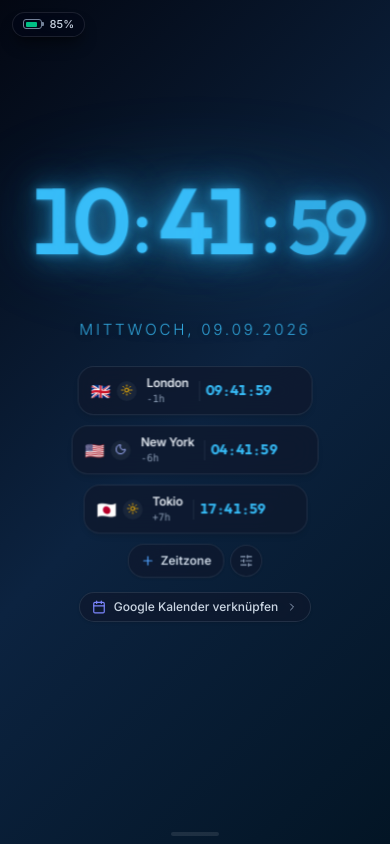
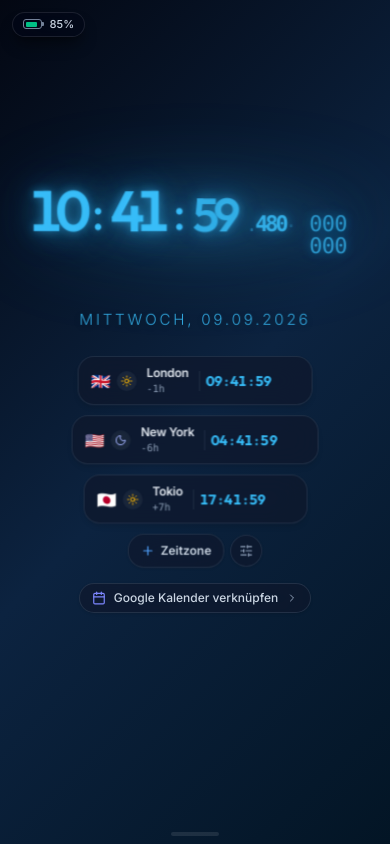
Before and after one commit to 9000schraubengreutze/Uhr-schule, a React (Vite) app: page / in a window 390 px wide. Built offline with nearby package versions, Linux system fonts and the light colour scheme; no server answers; the database is empty; a web font is replaced by a local one.

Commit message:
feat: add millisecond and nanosecond display
Add high-precision sub-second display toggles and high-performance rendering for milliseconds and nanoseconds in the digital clock.

```diff
--- a/src/components/ClockColorPickerPopover.tsx
+++ b/src/components/ClockColorPickerPopover.tsx
@@ -236,12 +236,17 @@ export const ClockColorPickerPopover: React.FC<ClockColorPickerPopoverProps> = (
               <span style={{ color: minsCol }} className="transition-colors duration-200">
                 34
               </span>
-              {settings.showSeconds && (
+              {(settings.showSeconds || settings.showMilliseconds || settings.showNanoseconds) && (
                 <>
                   <span className="text-slate-500">:</span>
                   <span style={{ color: secsCol }} className="text-base transition-colors duration-200">
                     56
                   </span>
+                  {(settings.showMilliseconds || settings.showNanoseconds) && (
+                    <span style={{ color: secsCol }} className="text-xs opacity-80 font-mono transition-colors duration-200">
+                      .{settings.showNanoseconds ? '482·195' : '482'}
+                    </span>
+                  )}
                 </>
               )}
             </div>
@@ -258,7 +263,7 @@ export const ClockColorPickerPopover: React.FC<ClockColorPickerPopoverProps> = (
                   ? 'Nur Stunden (HH)'
                   : activeScope === 'minutes'
                   ? 'Nur Minuten (MM)'
-                  : 'Nur Sekunden (SS)'}
+                  : 'Sekunden & Präzision (SS.ms)'}
               </span>
             </div>
 
--- a/src/components/DigitalClock.tsx
+++ b/src/components/DigitalClock.tsx
@@ -1,6 +1,6 @@
 import React, { useEffect, useState, useRef, useCallback, useMemo } from 'react';
 import { motion, useAnimation } from 'motion/react';
-import { Coffee, GraduationCap, Lock, Palette } from 'lucide-react';
+import { Coffee, GraduationCap, Lock, Palette, Clock } from 'lucide-react';
 import { ClockSettings } from '../types';
 import { playTickSound } from '../utils/audio';
 import { AdditionalTimeZonesBar } from './AdditionalTimeZonesBar';
@@ -185,12 +185,64 @@ export const DigitalClock: React.FC<DigitalClockProps> = ({
     return Math.max(36, Math.min(480, Math.round(approx)));
   });
 
+  const shouldShowSeconds = Boolean(settings.showSeconds || settings.showMilliseconds || settings.showNanoseconds);
+  const shouldShowSubseconds = Boolean(settings.showMilliseconds || settings.showNanoseconds);
+
+  const msRef = useRef<HTMLSpanElement>(null);
+  const nsRef = useRef<HTMLSpanElement>(null);
+
+  // High-performance 60/120 FPS subsecond ticker using requestAnimationFrame (direct DOM update with 0% React re-render overhead)
+  useEffect(() => {
+    if (!shouldShowSubseconds) return;
+
+    let animId: number;
+    let lastMsVal = -1;
+
+    const updateSubseconds = () => {
+      const nowMs = Date.now() + (settings.useAtomicSync ? offsetMs : 0);
+      const perfNow = performance.now();
+
+      const ms = Math.floor(nowMs % 1000);
+      if (msRef.current && ms !== lastMsVal) {
+        msRef.current.textContent = String(ms).padStart(3, '0');
+        lastMsVal = ms;
+      }
+
+      if (settings.showNanoseconds && nsRef.current) {
+        // High-resolution sub-millisecond fraction
+        const subMsFraction = perfNow % 1;
+        const totalSubMsNano = Math.floor(subMsFraction * 1_000_000);
+        const micros = Math.floor(totalSubMsNano / 1000);
+        const nanos = totalSubMsNano % 1000;
+        nsRef.current.textContent = `${String(micros).padStart(3, '0')} ${String(nanos).padStart(3, '0')}`;
+      }
+
+      animId = requestAnimationFrame(updateSubseconds);
+    };
+
+    animId = requestAnimationFrame(updateSubseconds);
+    return () => cancelAnimationFrame(animId);
+  }, [shouldShowSubseconds, settings.showNanoseconds, settings.useAtomicSync, offsetMs]);
+
+  const handleCycleSubseconds = () => {
+    if (!onUpdateSettings) return;
+    onUpdateSettings((prev) => {
+      if (prev.showMilliseconds && prev.showNanoseconds) {
+        return { ...prev, showMilliseconds: true, showNanoseconds: false };
+      } else if (prev.showMilliseconds && !prev.showNanoseconds) {
+        return { ...prev, showMilliseconds: false, showNanoseconds: false };
+      } else {
+        return { ...prev, showMilliseconds: true, showNanoseconds: true, showSeconds: true };
+      }
+    });
+  };
+
   useEffect(() => {
     // Adaptive timer: In ecoMode or when seconds are hidden, tick every 500ms or 1000ms.
     // When seconds are shown, tick at ~200ms or 250ms (or align to exact next second) - saves 80-90% timer wakeups compared to 50ms polling!
     const pollingIntervalMs = settings.ecoMode
-      ? settings.showSeconds ? 500 : 1000
-      : settings.showSeconds ? 200 : 500;
+      ? shouldShowSeconds ? 500 : 1000
+      : shouldShowSeconds ? 200 : 500;
 
     const interval = setInterval(() => {
       const nowMs = Date.now();
@@ -207,7 +259,7 @@ export const DigitalClock: React.FC<DigitalClockProps> = ({
     }, pollingIntervalMs);
 
     return () => clearInterval(interval);
-  }, [settings.soundEnabled, settings.useAtomicSync, settings.showSeconds, settings.ecoMode, offsetMs]);
+  }, [settings.soundEnabled, settings.useAtomicSync, shouldShowSeconds, settings.ecoMode, offsetMs]);
 
   // Colon animation type and intensity
   const colonAnimType = settings.colonAnimation || (settings.showBlinkingSeparator ? 'blink' : 'pulse');
@@ -513,8 +565,18 @@ export const DigitalClock: React.FC<DigitalClockProps> = ({
       let totalEmWidth = 4 * digitEm + colonEm;
 
       // Seconds: + colon + 2 digits at 0.82em scale
-      if (settings.showSeconds) {
+      if (shouldShowSeconds) {
         totalEmWidth += colonEm + 2 * (digitEm * 0.82);
+      }
+
+      // Milliseconds & Nanoseconds
+      if (shouldShowSubseconds) {
+        // Dot + 3 digits for ms
+        totalEmWidth += colonEm * 0.4 + 3 * (digitEm * (settings.showNanoseconds ? 0.38 : 0.52));
+        if (settings.showNanoseconds) {
+          // Middle dot + 6 digits for micro/nano + unit badge
+          totalEmWidth += colonEm * 0.3 + 6 * (digitEm * 0.38) + 0.4;
+        }
       }
 
       // 12-Hour AM/PM badge
@@ -582,7 +644,10 @@ export const DigitalClock: React.FC<DigitalClockProps> = ({
   }, [
     isAutoScaling,
     settings.clockScale,
-    settings.showSeconds,
+    shouldShowSeconds,
+    shouldShowSubseconds,
+    settings.showMilliseconds,
+    settings.showNanoseconds,
     settings.is24Hour,
     settings.clockFont,
     settings.showDate,
@@ -810,7 +875,7 @@ export const DigitalClock: React.FC<DigitalClockProps> = ({
             </span>
 
             {/* Optional Seconds */}
-            {settings.showSeconds && (
+            {shouldShowSeconds && (
               <>
                 <motion.span
                   id="clock-colon-2"
@@ -860,6 +925,45 @@ export const DigitalClock: React.FC<DigitalClockProps> = ({
               </>
             )}
 
+            {/* Optional Milliseconds & Nanoseconds */}
+            {shouldShowSubseconds && (
+              <span
+                id="clock-subseconds-group"
+                onClick={(e) => {
+                  e.stopPropagation();
+                  handleCycleSubseconds();
+                }}
+                title="Präzisionsanzeige: Klicken zum Durchschalten (ms / ns / aus)"
+                className={`${
+                  isAutoScaling
+                    ? settings.showNanoseconds
+                      ? 'text-[0.38em]'
+                      : 'text-[0.52em]'
+                    : 'text-[clamp(1.4rem,5.5vw,4.5rem)]'
+                } inline-flex items-baseline font-mono tabular-numbers select-none opacity-90 ml-[0.08em] transition-all duration-200 hover:opacity-100 hover:scale-[1.02] cursor-pointer rounded-xl px-1`}
+                style={{
+                  color: secondsColor,
+                  textShadow: secondsGlowShadow,
+                }}
+              >
+                <span className="opacity-50 text-[0.85em] font-normal mr-[0.03em] select-none">.</span>
+                <span ref={msRef} id="clock-milliseconds" className="font-semibold">
+                  000
+                </span>
+                {settings.showNanoseconds && (
+                  <>
+                    <span className="opacity-30 mx-[0.05em] text-[0.7em] select-none">·</span>
+                    <span ref={nsRef} id="clock-nanoseconds" className="opacity-85 font-normal tracking-tight">
+                      000 000
+                    </span>
+                  </>
+                )}
+                <span className="text-[0.34em] font-sans font-bold uppercase tracking-wider text-cyan-300/80 ml-1 sm:ml-1.5 self-center px-1.5 py-0.5 rounded-md bg-cyan-500/10 border border-cyan-500/20 shadow-xs hidden sm:inline-block select-none">
+                  {settings.showNanoseconds ? 'ns' : 'ms'}
+                </span>
+              </span>
+            )}
+
             {/* 12-Hour AM / PM Badge */}
             {!settings.is24Hour && ampm && (
               <span
@@ -879,13 +983,16 @@ export const DigitalClock: React.FC<DigitalClockProps> = ({
             )}
           </div>
 
-          {/* Quick Hover Action Chip for Changing Color */}
+          {/* Quick Hover Action Chips: Farbe anpassen & Präzision (ms/ns) */}
           <div
-            className={`inline-flex items-center gap-1.5 px-3.5 py-1.5 mt-2.5 rounded-full text-xs font-medium border shadow-lg transition-all duration-200 ease-out cursor-pointer active:scale-95 ${
+            className={`inline-flex items-center gap-2 mt-2.5 transition-all duration-200 ease-out ${
               isHovered
-                ? 'opacity-100 translate-y-0 bg-slate-900/90 hover:bg-slate-800/95 border-slate-700/80 hover:border-blue-500/50 text-slate-200 hover:text-white hover:scale-105 hover:shadow-[0_6px_20px_rgba(59,130,246,0.25)]'
+                ? 'opacity-100 translate-y-0'
                 : 'opacity-0 -translate-y-1 pointer-events-none'
             }`}
+          >
+            <div
+              className="inline-flex items-center gap-1.5 px-3.5 py-1.5 rounded-full text-xs font-medium border shadow-lg transition-all duration-200 ease-out cursor-pointer active:scale-95 bg-slate-900/90 hover:bg-slate-800/95 border-slate-700/80 hover:border-blue-500/50 text-slate-200 hover:text-white hover:scale-105 hover:shadow-[0_6px_20px_rgba(59,130,246,0.25)]"
               style={{
                 backdropFilter: `blur(${settings.backdropBlurIntensity ?? 16}px)`,
                 WebkitBackdropFilter: `blur(${settings.backdropBlurIntensity ?? 16}px)`,
@@ -898,7 +1005,30 @@ export const DigitalClock: React.FC<DigitalClockProps> = ({
             >
               <Palette className="w-3.5 h-3.5 text-blue-400" />
               <span>Farbe anpassen</span>
-            <span className="text-[10px] text-slate-400 hidden sm:inline">(Ziffern anklicken)</span>
+            </div>
+
+            <button
+              type="button"
+              className="inline-flex items-center gap-1.5 px-3 py-1.5 rounded-full text-xs font-medium border shadow-lg transition-all duration-200 ease-out cursor-pointer active:scale-95 bg-slate-900/90 hover:bg-slate-800/95 border-slate-700/80 hover:border-cyan-500/50 text-cyan-300 hover:text-white hover:scale-105 hover:shadow-[0_6px_20px_rgba(34,211,238,0.25)]"
+              style={{
+                backdropFilter: `blur(${settings.backdropBlurIntensity ?? 16}px)`,
+                WebkitBackdropFilter: `blur(${settings.backdropBlurIntensity ?? 16}px)`,
+              }}
+              onClick={(e) => {
+                e.stopPropagation();
+                handleCycleSubseconds();
+              }}
+              title="Präzision umschalten: ms / ns / aus"
+            >
+              <Clock className="w-3.5 h-3.5 text-cyan-400" />
+              <span>
+                {settings.showNanoseconds
+                  ? 'Präzision: ms + ns'
+                  : settings.showMilliseconds
+                  ? 'Präzision: ms'
+                  : 'Präzision: aus'}
+              </span>
+            </button>
           </div>
 
           {/* Optional Date String */}
--- a/src/types.ts
+++ b/src/types.ts
@@ -256,6 +256,8 @@ export interface ClockSettings {
   // === UHR (Digitale Uhr-Funktionen) ===
   is24Hour: boolean; // 24-hour vs 12-hour AM/PM format
   showSeconds: boolean; // Toggle seconds display
+  showMilliseconds?: boolean; // Toggle milliseconds display (.000 to .999 ms)
+  showNanoseconds?: boolean; // Toggle nanoseconds display (.000 000 000 ns)
   showDate: boolean; // Toggle date string
   dateFormat: DateFormat; // 'DD.MM.YYYY' | 'MM/DD/YYYY' | 'YYYY-MM-DD'
   showDayOfWeek: boolean; // Toggle weekday name (e.g. Dienstag)
--- a/src/utils/presets.ts
+++ b/src/utils/presets.ts
@@ -133,6 +133,8 @@ export const DEFAULT_SETTINGS: ClockSettings = {
   // UHR (Digitale Uhr-Funktionen)
   is24Hour: true,
   showSeconds: true,
+  showMilliseconds: true,
+  showNanoseconds: true,
   showDate: true,
   dateFormat: 'DD.MM.YYYY',
   showDayOfWeek: true,
--- a/src/utils/storage.ts
+++ b/src/utils/storage.ts
@@ -18,6 +18,14 @@ export function loadSettings(): ClockSettings {
     return {
       ...DEFAULT_SETTINGS,
       ...parsed,
+      showMilliseconds:
+        typeof parsed.showMilliseconds === 'boolean'
+          ? parsed.showMilliseconds
+          : DEFAULT_SETTINGS.showMilliseconds,
+      showNanoseconds:
+        typeof parsed.showNanoseconds === 'boolean'
+          ? parsed.showNanoseconds
+          : DEFAULT_SETTINGS.showNanoseconds,
       dateFormat:
         parsed.dateFormat === 'MM/DD/YYYY' || parsed.dateFormat === 'YYYY-MM-DD' || parsed.dateFormat === 'DD.MM.YYYY'
           ? parsed.dateFormat
```
Also changed, not shown: src/components/MaterialSettingsDrawer.tsx (+27 -0 lines), 1 other file (tests, documents, lock files or other folders). Lines whose indentation alone changed are shown as unchanged.
